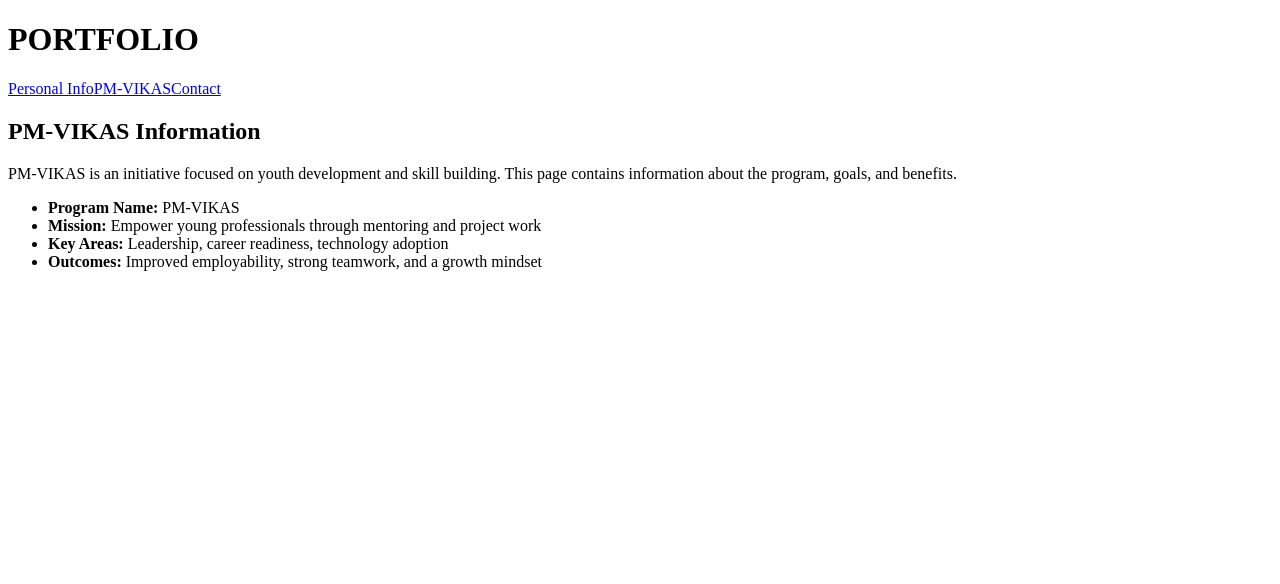
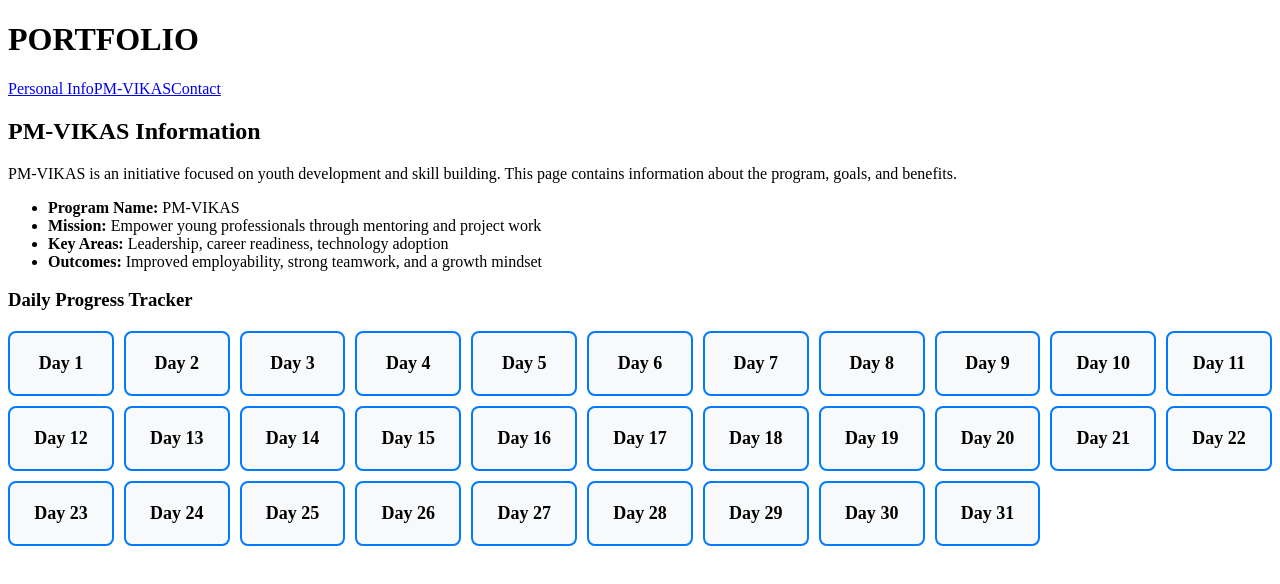
Before and after one commit to lijincskaria10-svg/portfolio3, a React (Vite) app: page /pm-vikas in a window 1280 px wide. Shown: the top 584 px of the page. Built offline with nearby package versions, Linux system fonts and the light colour scheme; the HTML template or start-up script is replaced by a standard one.

Commit message:
Add Day 1-31 blocks to PM-VIKAS page

```diff
--- a/src/pages/PMVikas.jsx
+++ b/src/pages/PMVikas.jsx
@@ -1,4 +1,6 @@
 export default function PMVikas() {
+  const days = Array.from({ length: 31 }, (_, i) => i + 1);
+
   return (
     <section>
       <h2>PM-VIKAS Information</h2>
@@ -12,6 +14,38 @@ export default function PMVikas() {
         <li><strong>Key Areas:</strong> Leadership, career readiness, technology adoption</li>
         <li><strong>Outcomes:</strong> Improved employability, strong teamwork, and a growth mindset</li>
       </ul>
+
+      <h3>Daily Progress Tracker</h3>
+      <div style={{ display: 'grid', gridTemplateColumns: 'repeat(auto-fill, minmax(100px, 1fr))', gap: '10px', marginTop: '20px' }}>
+        {days.map(day => (
+          <div
+            key={day}
+            style={{
+              padding: '20px',
+              border: '2px solid #007bff',
+              borderRadius: '8px',
+              textAlign: 'center',
+              backgroundColor: '#f8f9fa',
+              fontWeight: 'bold',
+              fontSize: '18px',
+              cursor: 'pointer',
+              transition: 'all 0.3s ease',
+            }}
+            onMouseEnter={(e) => {
+              e.currentTarget.style.backgroundColor = '#007bff';
+              e.currentTarget.style.color = 'white';
+              e.currentTarget.style.transform = 'scale(1.05)';
+            }}
+            onMouseLeave={(e) => {
+              e.currentTarget.style.backgroundColor = '#f8f9fa';
+              e.currentTarget.style.color = 'black';
+              e.currentTarget.style.transform = 'scale(1)';
+            }}
+          >
+            Day {day}
+          </div>
+        ))}
+      </div>
     </section>
   )
 }
```
